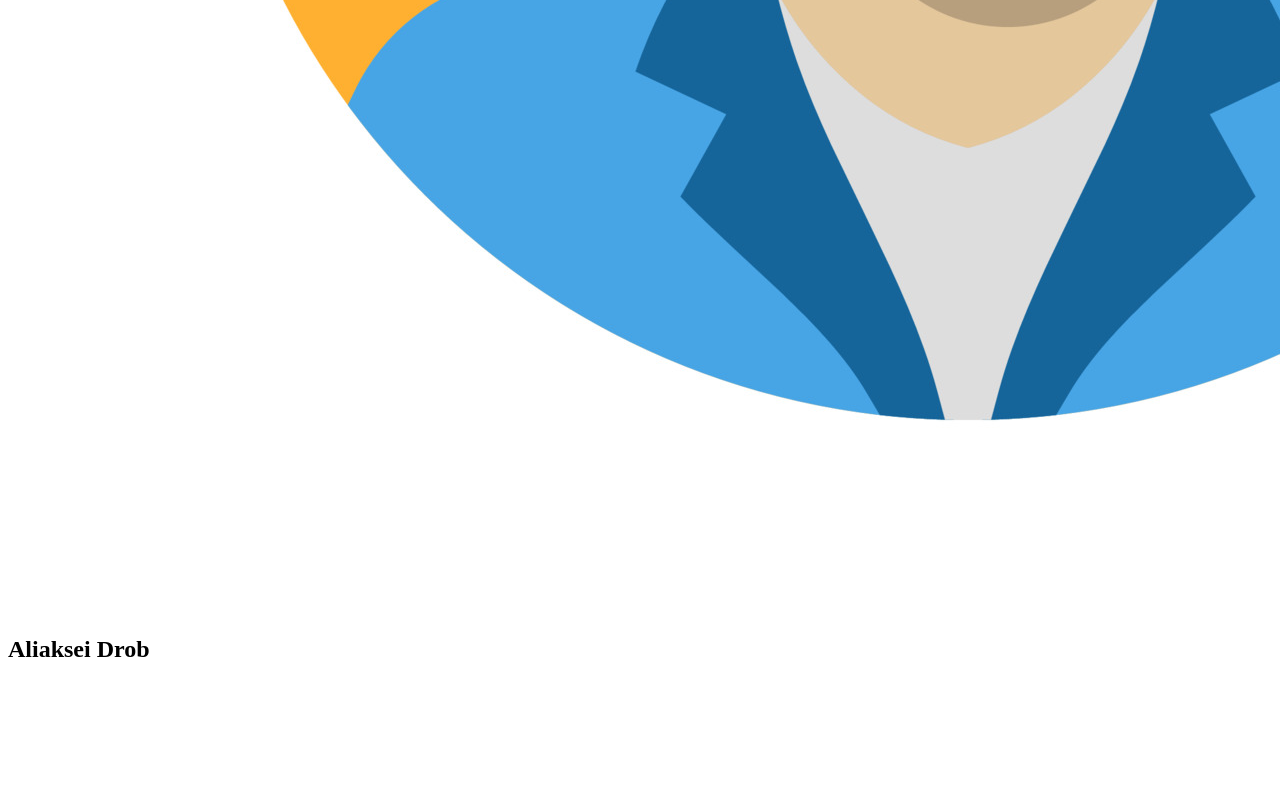
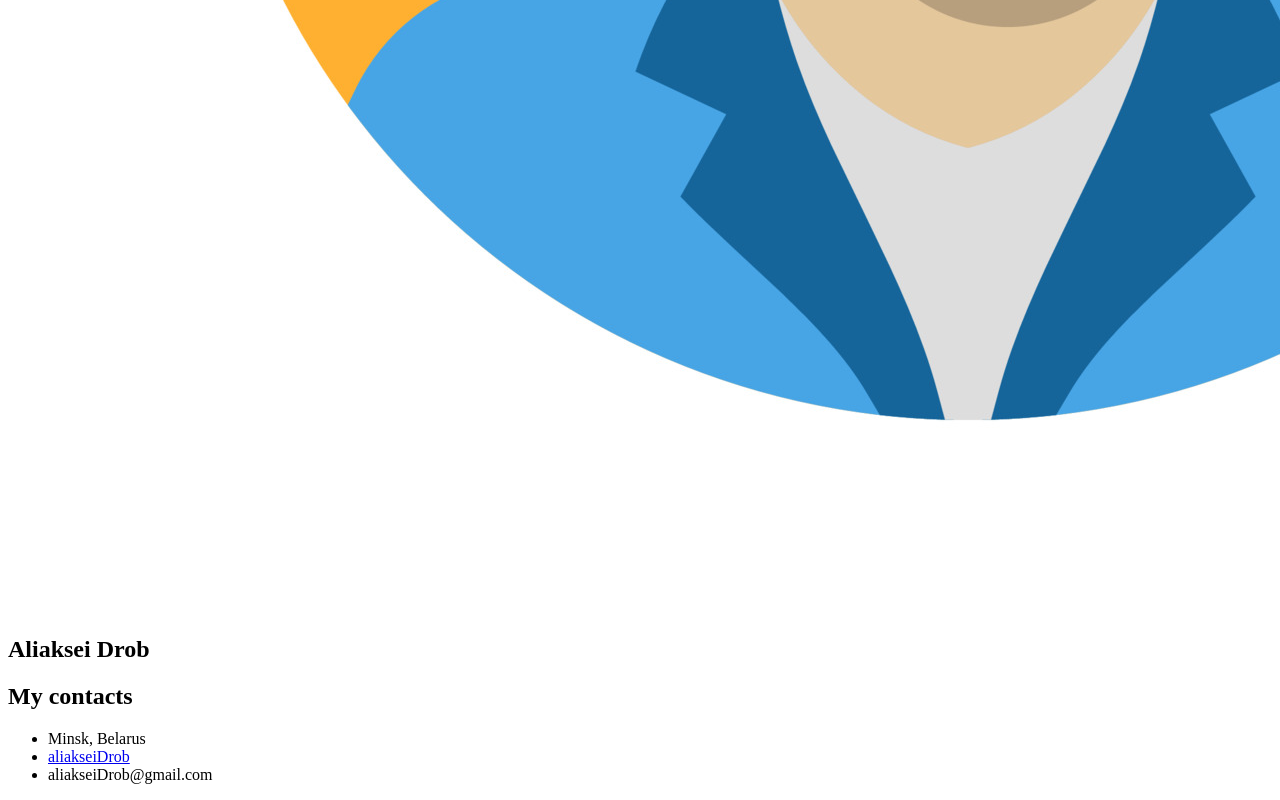
Before and after one commit to aliakseiDrob/rsschool-cv, a plain HTML site: page index.html in a window 1280 px wide. Shown: the part 1466-2266 px from the top of the page. Before the commit the page ends 2149 px from the top, so only its background shows below. Drawn offline with Linux system fonts and the light colour scheme.

Commit message:
feat: add contacts

```diff
--- a/index.html
+++ b/index.html
@@ -44,6 +44,18 @@
                 <h1 class="first-last-name">Aliaksei Drob</h1>
             </div>
         </section>
+        <section class="contacts" id="contacts">
+            <div class="wrapper wrapper_colored">
+                <h2 class="section-title">My contacts</h2>
+                <ul class="contacts-list">
+                    <li class="contacts-item adress">Minsk, Belarus</li>
+                    <li class="contacts-item git-hub">
+                        <a class="link" href="https://github.com/aliakseiDrob/" target="_blank">aliakseiDrob</a>
+                    </li>
+                    <li class="contacts-item email">aliakseiDrob@gmail.com</li>
+                </ul>
+            </div>
+        </section>
     </main>
 </body>
 
```
